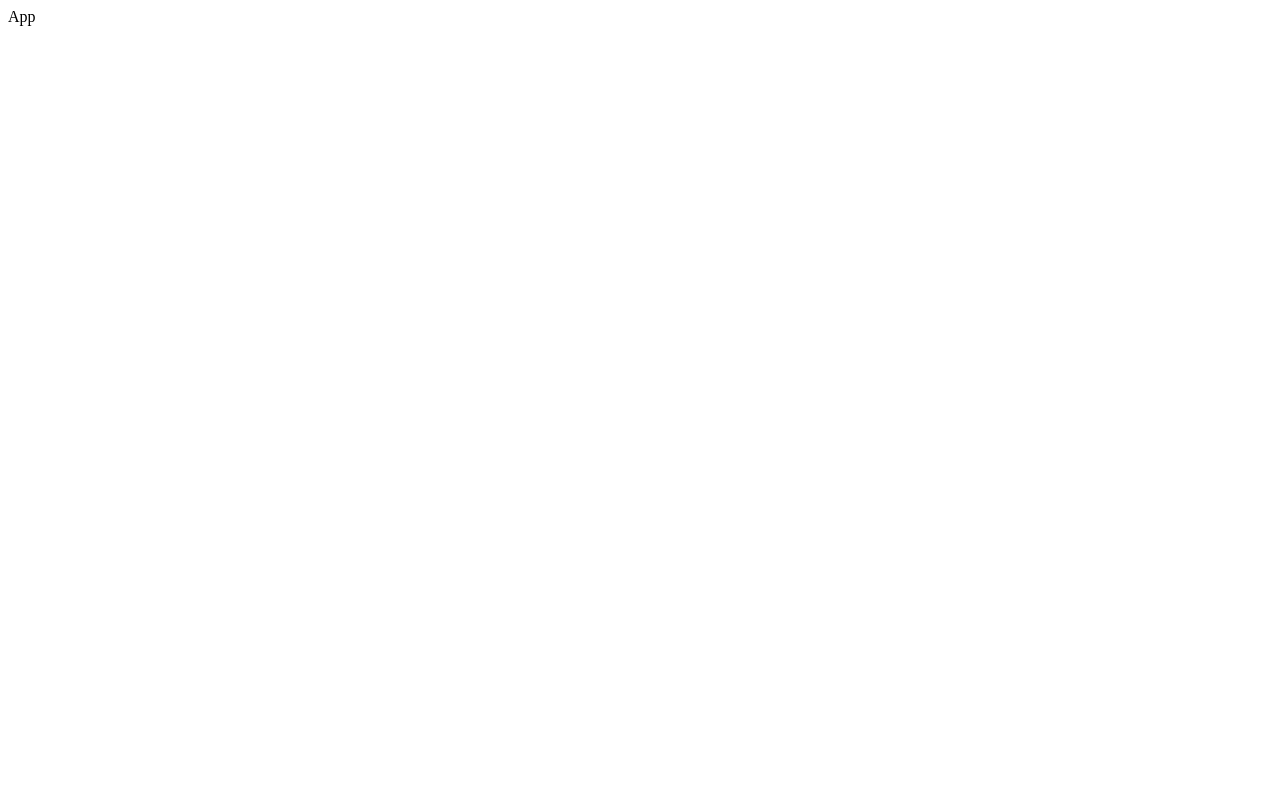
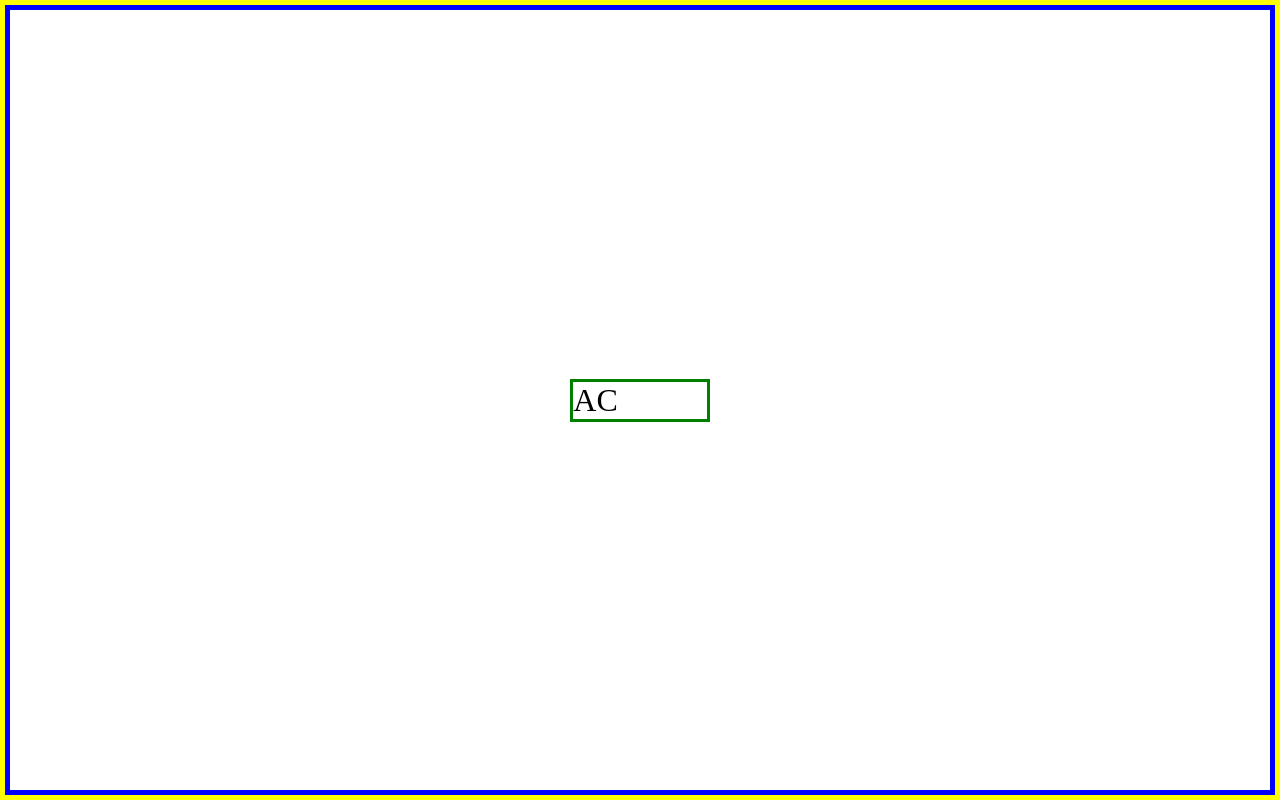
Before and after one commit to SafeCo/react-calculator, a React (Create React App) app in the folder react-calculator/: page / in a window 1280 px wide. Built offline with nearby package versions, Linux system fonts and the light colour scheme.

Commit message:
Set out components
Set out components and made button activate on click.

```diff
--- a/react-calculator/src/App.js
+++ b/react-calculator/src/App.js
@@ -1,8 +1,22 @@
 import React from 'react'
+import Display from './components/display'
+import Keypad from './components/keypad'
 
 const App = () => {
+
+
+const [figure, setFigure] = React.useState("");
+
+function checkSymbol(e){
+  setFigure(e.target.innerHTML)
+
+}
+
   return (
-    <div>App</div>
+    <div id='container'>
+      <Display displayFigure={figure}/>
+      <Keypad name={checkSymbol} />
+    </div>
   )
 }
 
--- /dev/null
+++ b/react-calculator/src/components/button.js
@@ -0,0 +1,11 @@
+import React from 'react'
+
+
+const Button = ({symbol, name}) => {
+
+  return (
+    <div onClick={name}>{symbol}</div>
+  )
+}
+
+export default Button
--- /dev/null
+++ b/react-calculator/src/components/display.js
@@ -0,0 +1,9 @@
+import React from 'react'
+
+const Display = ({displayFigure}) => {
+  return (
+    <div>{displayFigure}</div>
+  )
+}
+
+export default Display
--- /dev/null
+++ b/react-calculator/src/components/keypad.js
@@ -0,0 +1,16 @@
+import React from 'react'
+import Button from './button'
+
+const Keypad = ({name}) => {
+
+  return (
+    <div>
+        <ul id='keypad-container' >
+            <Button symbol='AC' name={name} />
+        </ul>
+    </div>
+
+  )
+}
+
+export default Keypad
--- a/react-calculator/src/index.css
+++ b/react-calculator/src/index.css
@@ -0,0 +1,39 @@
+*, :before, :after{
+    box-sizing: border-box;
+    margin: 0;
+    padding: 0;
+}
+body{
+    position: relative;
+    border: solid yellow 5px;
+    height: 100vh;
+}
+
+#container{
+    position: absolute;
+    border: solid blue 5px;
+    height: 100%;
+    width: 100%;
+    display: flex;
+    flex-direction: column;
+    justify-content: center;
+    align-items: center;
+}
+
+
+#keypad-container{
+    list-style: none;
+    border: solid green 3px;
+    display: grid;
+
+    font-size: 2em;
+    grid-template-columns: 1fr 1fr 1fr;
+}
+
+#keypad-container li{
+    display: flex;
+    align-items: center;
+    justify-content: center;
+    cursor: pointer;
+    border: solid black 1px;
+}
```
